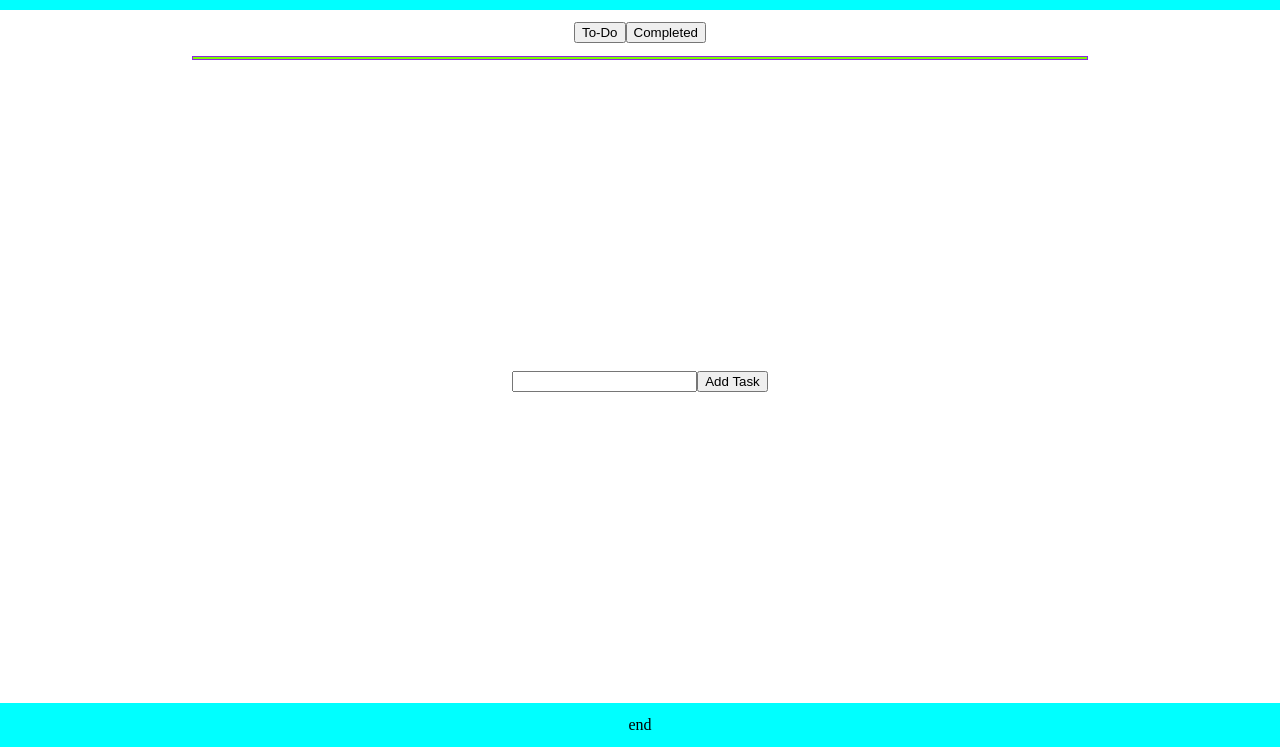
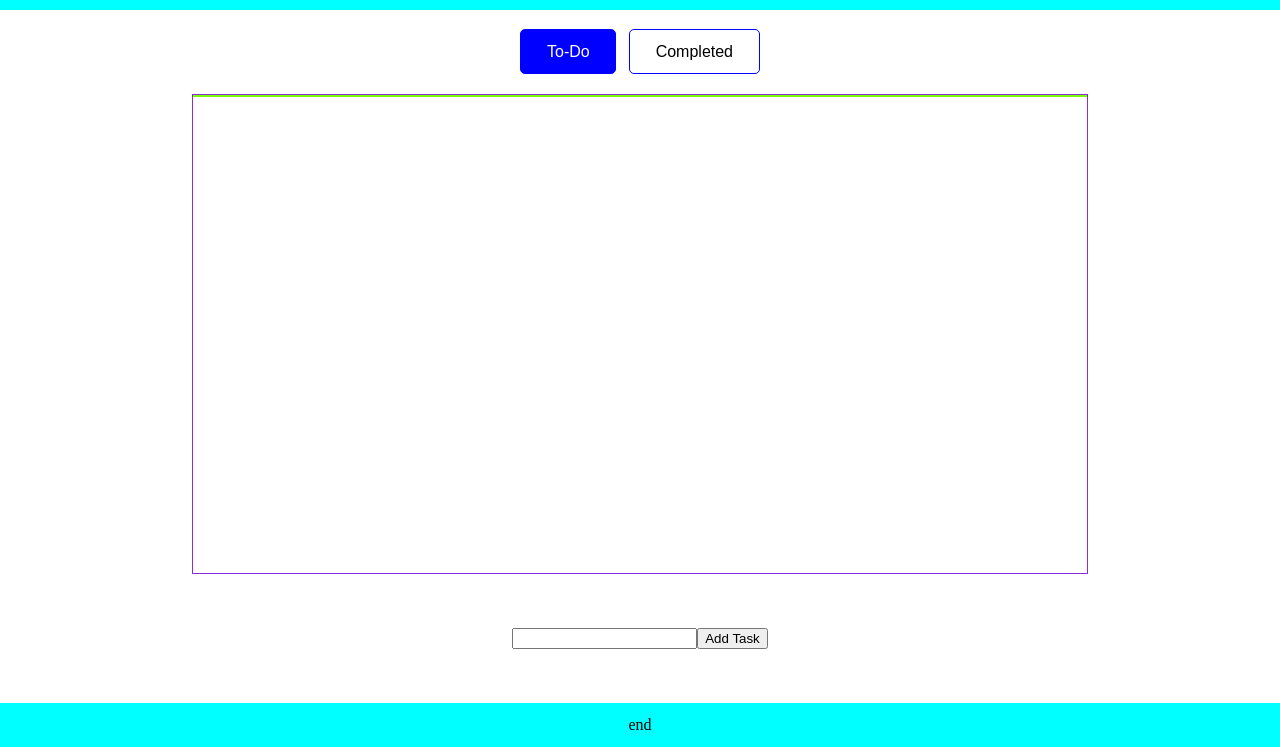
Before and after one commit to akivaab/Training, a plain HTML site: page 2-JavaScript/task-list.html in a window 1280 px wide. Shown: the part 53-800 px from the top of the page. Drawn offline with Linux system fonts and the light colour scheme.

Commit message:
style top buttons

```diff
--- a/2-JavaScript/task-list.css
+++ b/2-JavaScript/task-list.css
@@ -39,7 +39,23 @@ main {
     display: flex;
     align-items: center;
     justify-content: center;
-    margin: 1% 0;
+}
+
+.radio-button-on, .radio-button-off {
+    border: solid blue 1px;
+    border-radius: 5px;
+    padding: 1% 2%;
+    margin: 1.5% 0.5%;
+    font-size: 1em;
+    font-family: Arial, Helvetica, sans-serif;
+    cursor: pointer;
+}
+.radio-button-on {
+    background-color: blue;
+    color: white;
+}
+.radio-button-off {
+    background-color: white;
 }
 
 #task-list-container {
@@ -48,7 +64,8 @@ main {
     border: solid blueviolet 1px;
     flex-grow: 1;
     overflow-y: auto;
-    max-height: 65vh; /* Adjust this value as needed to control height */
+    min-height: 60vh;
+    max-height: 60vh; /* Adjust this value as needed to control height */
 }
 
 #todo-task-list, #completed-task-list {
--- a/2-JavaScript/task-list.html
+++ b/2-JavaScript/task-list.html
@@ -14,8 +14,8 @@
         <main>
             <section id="task-list-section">
                 <div id="radio-button-container">
-                    <button id="todo-btn">To-Do</button>
-                    <button id="completed-btn">Completed</button>
+                    <button class="radio-button-on" id="todo-btn">To-Do</button>
+                    <button class="radio-button-off" id="completed-btn">Completed</button>
                 </div>
 
                 <div id="task-list-container">
--- a/2-JavaScript/task-list.js
+++ b/2-JavaScript/task-list.js
@@ -35,10 +35,14 @@ completedTaskList.innerHTML = completedListHTML
 todoBtn.addEventListener("click", () => {
     completedTaskList.style.display = "none"
     todoTaskList.style.display = "block"
+    completedBtn.className = "radio-button-off"
+    todoBtn.className = "radio-button-on"
 })
 completedBtn.addEventListener("click", () => {
     todoTaskList.style.display = "none"
     completedTaskList.style.display = "block"
+    todoBtn.className = "radio-button-off"
+    completedBtn.className = "radio-button-on"
 })
 addTaskBtn.addEventListener("click", () => {
     let taskDesc = addTaskDescInput.value
```
